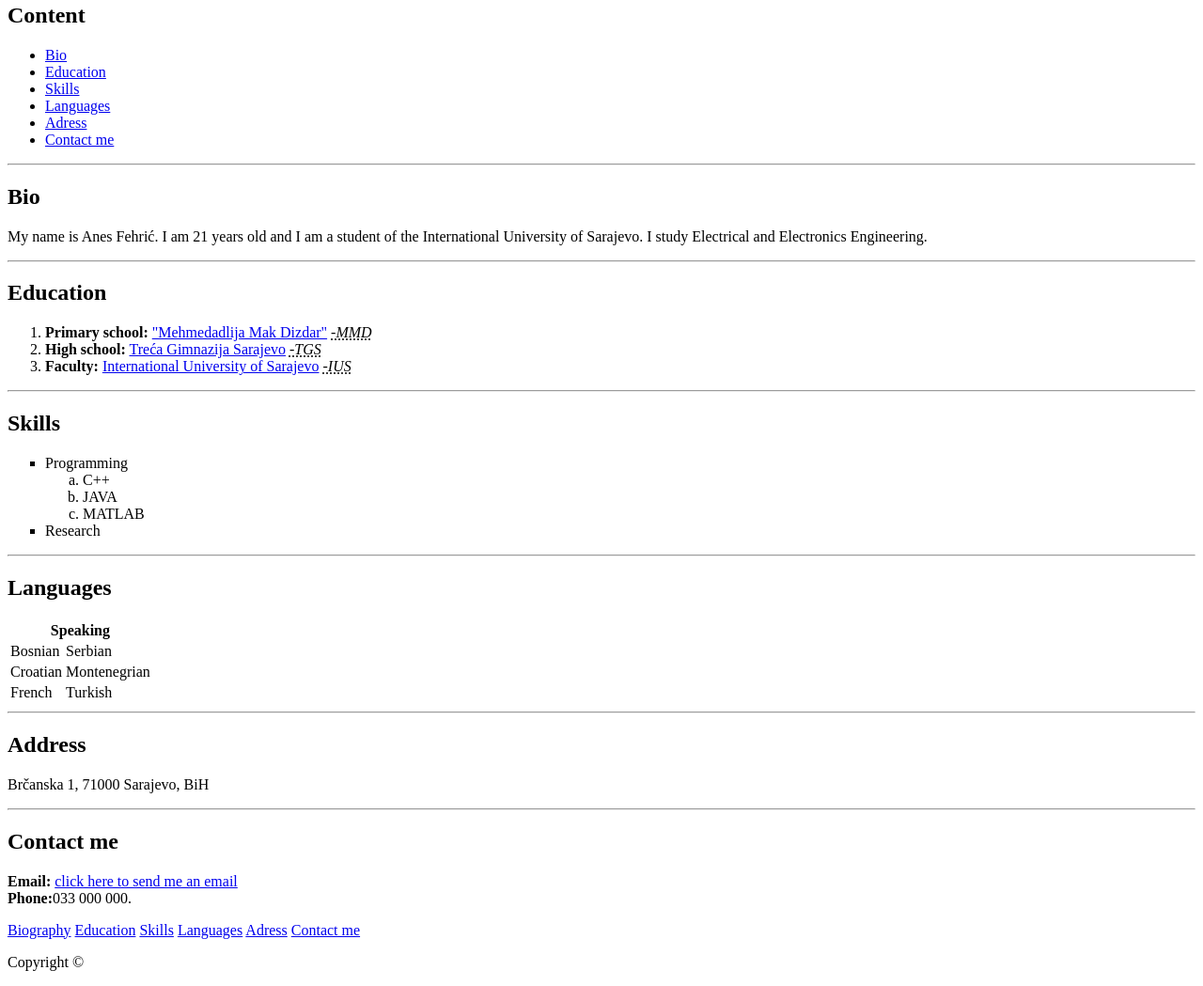
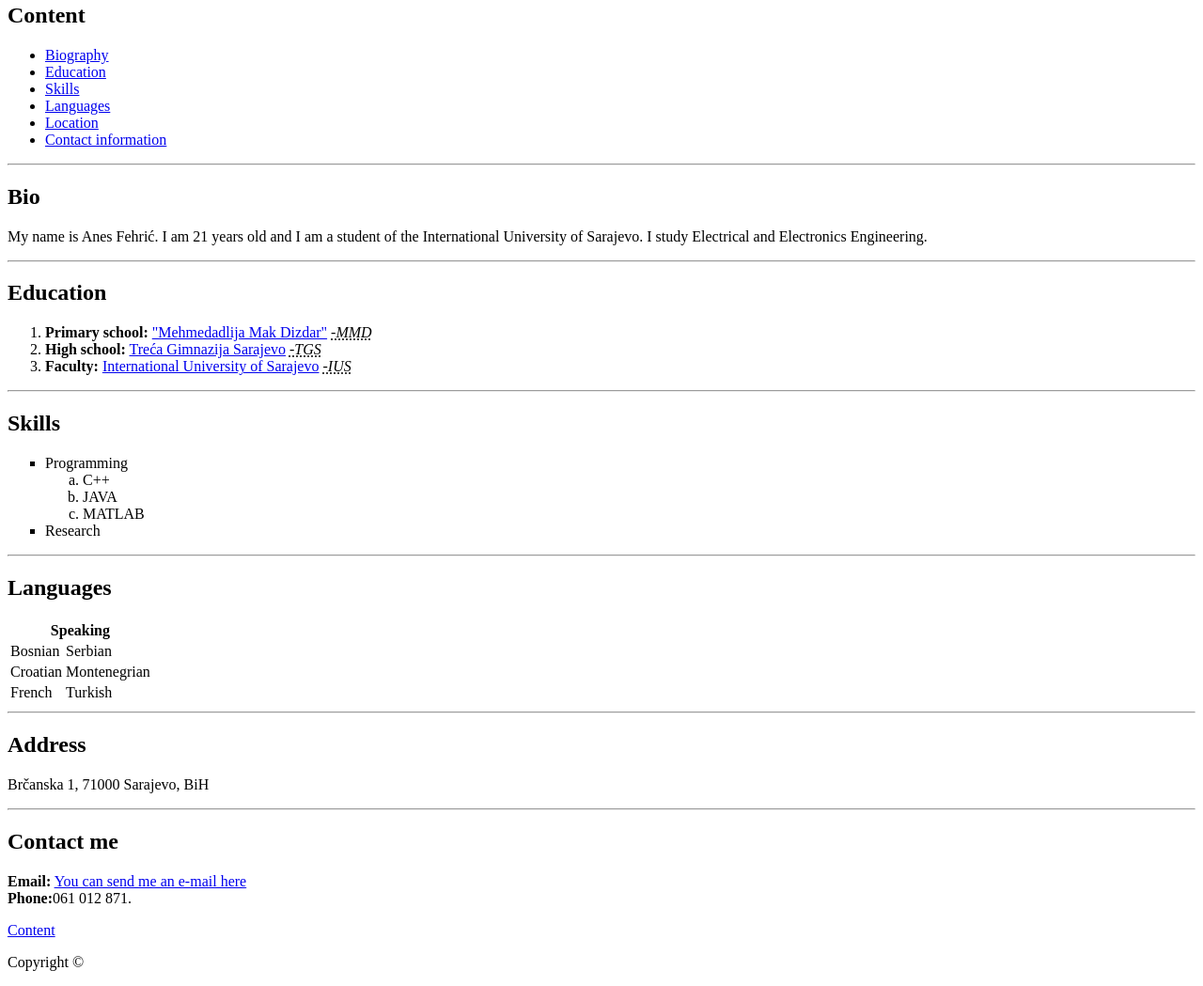
Before and after one commit to an2pa/project_1, a plain HTML site: page index.html in a window 1280 px wide. Shown: the part 320-1369 px from the top of the page at 94% size. Drawn offline with Linux system fonts and the light colour scheme.

Commit message:
third commit

```diff
--- a/index.html
+++ b/index.html
@@ -20,17 +20,17 @@
 				<p>
 						<h2>Content</h2>
 							<ul>
-							<li><a href="#Bio">Bio</a></li>
+							<li><a href="#Biography">Biography</a></li>
 							<li><a href="#Education">Education</a></li>
 							<li><a href="#Skills">Skills</a></li>
 							<li><a href="#Languages">Languages</a></li>
-							<li><a href="#Address">Adress</a></li>
-							<li><a href="#Contact me">Contact me</a></li>
+							<li><a href="#Location">Location</a></li>
+							<li><a href="#Contact information">Contact information</a></li>
 						    </ul>
 
 				</p>
 					<hr>
-	<a name="Bio"><h2>Bio</h2></a>
+	<a name="Biography"><h2>Bio</h2></a>
 	<p>My name is Anes Fehrić. I am 21 years old and I am a student of the International University of Sarajevo. I study Electrical and Electronics Engineering.</p>
 
 			<hr>
@@ -75,22 +75,17 @@
 		</table>
 			<hr>
 
-		<a name="Address"><h2>Address</h2></a>
+		<a name="Location"><h2>Address</h2></a>
 	<p>Brčanska 1, 71000 Sarajevo, BiH</p>
 	<hr>
 
-    <a name="Contact me"><h2>Contact me</h2></a>
+    <a name="Contact informations"><h2>Contact me</h2></a>
 	<p>
-	   <strong>Email:</strong>	<a href="mailto:190302019@student.ius.edu.ba"> click here to send me an email</a> <br>
-       <strong>Phone:</strong>033 000 000.
+	   <strong>Email:</strong>	<a href="mailto:190302019@student.ius.edu.ba"> You can send me an e-mail here</a> <br>
+       <strong>Phone:</strong>061 012 871.
 	</p>
 		<p>
-			<a href="#Bio">Biography</a>
-			<a href="#Education">Education</a>
-			<a href="#Skills">Skills</a>
-			<a href="#Languages">Languages</a>
-			<a href="#Address">Adress</a>
-			<a href="#Contact me">Contact me</a>
+			<a href="#Content">Content</a>
 		</p>
 			<p>Copyright &copy;</p>
 
```
